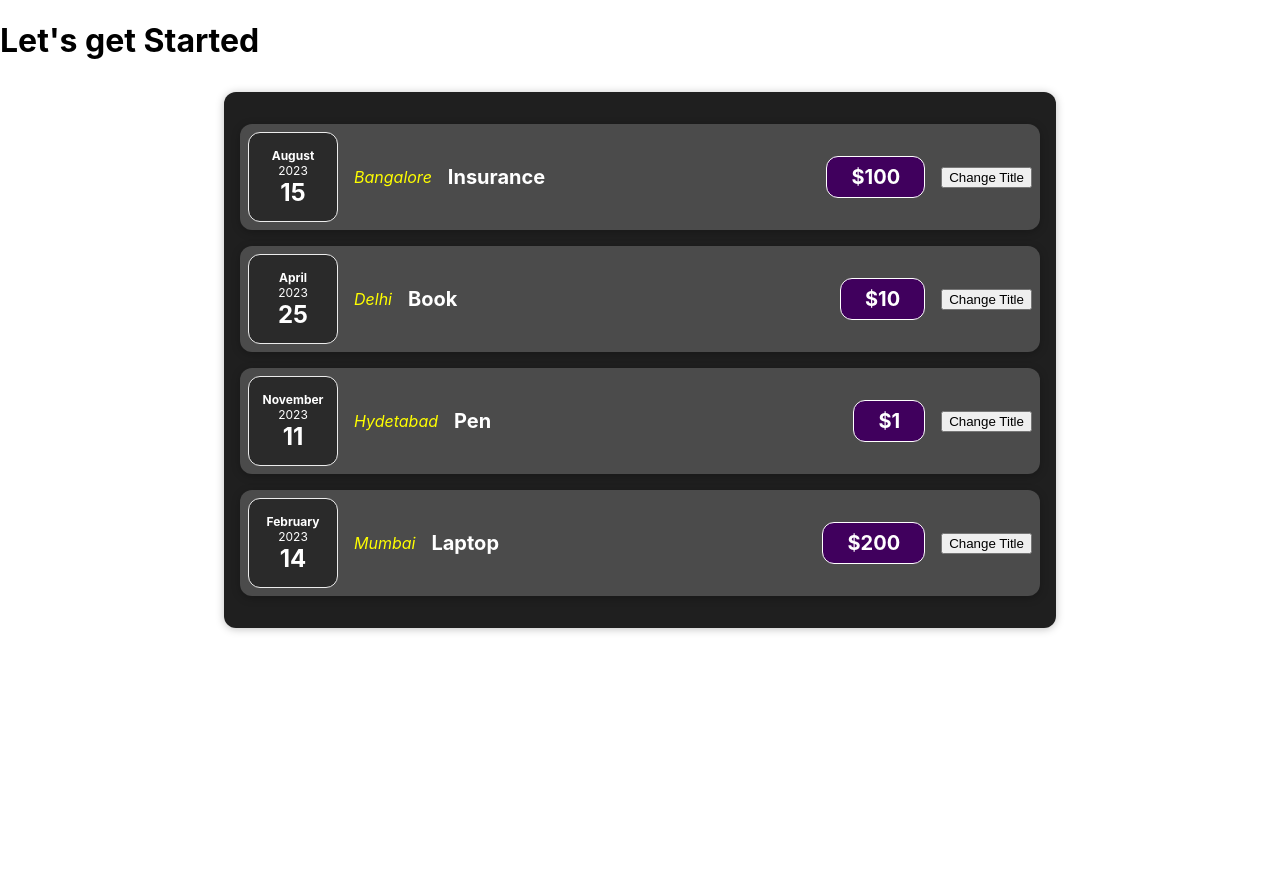
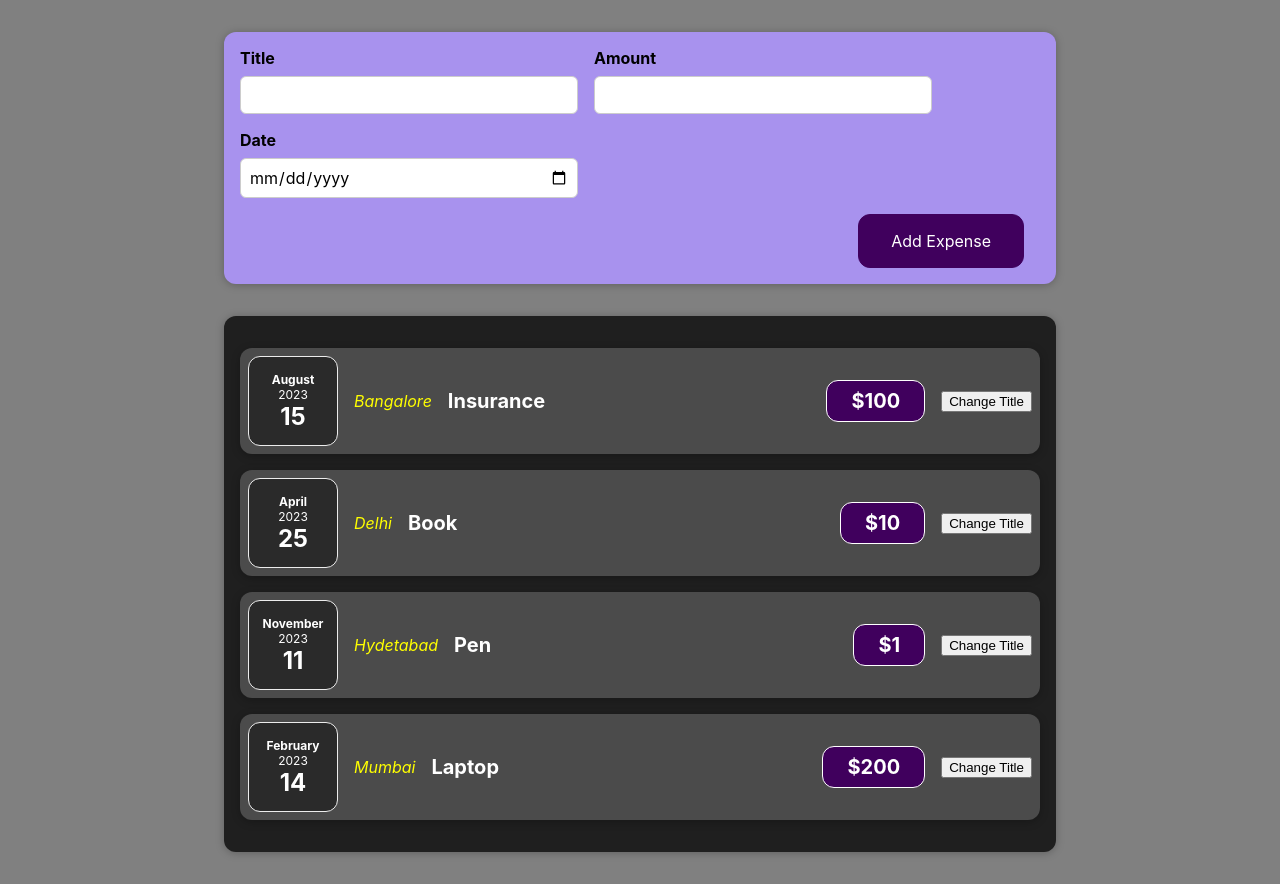
Before and after one commit to neilrrai/SharpenerReact, a React (Create React App) app: page / in a window 1280 px wide. Before the commit the page ends 800 px from the top, so only its background shows below. Built offline with nearby package versions, Linux system fonts and the light colour scheme.

Commit message:
3/12 Managing Multiple States

```diff
--- a/src/App.js
+++ b/src/App.js
@@ -1,11 +1,12 @@
 // Write your code at relevant places in the code below:
 
+import NewExpense from "components/NewExpense/NewExpense";
 import Expenses from "./components/Expenses/Expenses";
 
 function App() {
   return (
     <div>
-      <h1>Let's get Started</h1>
+      <NewExpense />
       <Expenses />
     </div>
   );
--- a/src/components/Expenses/ExpenseItem.jsx
+++ b/src/components/Expenses/ExpenseItem.jsx
@@ -14,7 +14,6 @@
   // defining onClick function
   const buttonClickHandler = (event) => {
     setTitle("New Title");
-    console.log("Button Clicked");
   };
 
   return (
--- /dev/null
+++ b/src/components/NewExpense/ExpenseForm.css
@@ -0,0 +1,26 @@
+.new-expense__controls {
+  display: flex;
+  flex-wrap: wrap;
+  gap: 1rem;
+  margin-bottom: 1rem;
+  text-align: left;
+}
+
+.new-expense__control label {
+  font-weight: bold;
+  margin-bottom: 0.5rem;
+  display: block;
+}
+
+.new-expense__control input {
+  font: inherit;
+  padding: 0.5rem;
+  border-radius: 6px;
+  border: 1px solid #ccc;
+  width: 20rem;
+  max-width: 100%;
+}
+
+.new-expense__actions {
+  text-align: right;
+}
--- /dev/null
+++ b/src/components/NewExpense/ExpenseForm.jsx
@@ -0,0 +1,48 @@
+import React, { useState } from "react";
+import "./ExpenseForm.css";
+
+const ExpenseForm = () => {
+  const [enteredTitle, setEnteredTitle] = useState("");
+  const [enteredAmount, setEnteredAmount] = useState("");
+  const [enteredDate, setEnteredDate] = useState("");
+
+  const titleChangeHandler = (event) => {
+    setEnteredTitle(event.target.value);
+  };
+  const amountChangeHandler = (event) => {
+    setEnteredAmount(event.target.value);
+  };
+  const dateChangeHandler = (event) => {
+    setEnteredDate(event.target.value);
+  };
+
+  return (
+    <form>
+      <div className="new-expense__controls">
+        <div className="new-expense__control">
+          <label htmlFor="title">Title</label>
+          <input type="text" id="title" onChange={titleChangeHandler} />
+        </div>
+        <div className="new-expense__control">
+          <label htmlFor="amount">Amount</label>
+          <input type="number" id="amount" onChange={amountChangeHandler} />
+        </div>
+        <div className="new-expense__control">
+          <label htmlFor="date">Date</label>
+          <input
+            type="date"
+            id="date"
+            min="2023-01-01"
+            max="2024-12-31"
+            onChange={dateChangeHandler}
+          />
+        </div>
+      </div>
+      <div className="new-expense__actions">
+        <button type="submit">Add Expense</button>
+      </div>
+    </form>
+  );
+};
+
+export default ExpenseForm;
--- /dev/null
+++ b/src/components/NewExpense/NewExpense.css
@@ -0,0 +1,38 @@
+.new-expense {
+  background-color: #a892ee;
+  padding: 1rem;
+  margin: 2rem auto;
+  width: 50rem;
+  max-width: 95%;
+  border-radius: 12px;
+  text-align: center;
+  box-shadow: 0 1px 8px rgba(0, 0, 0, 0.25);
+}
+
+.new-expense button {
+  font: inherit;
+  cursor: pointer;
+  padding: 1rem 2rem;
+  border: 1px solid #40005d;
+  background-color: #40005d;
+  color: white;
+  border-radius: 12px;
+  margin-right: 1rem;
+}
+
+.new-expense button:hover,
+.new-expense button:active {
+  background-color: #510674;
+  border-color: #510674;
+}
+
+.new-expense button.alternative {
+  color: #220131;
+  border-color: transparent;
+  background-color: transparent;
+}
+
+.new-expense button.alternative:hover,
+.new-expense button.alternative:active {
+  background-color: #ddb3f8;
+}
--- /dev/null
+++ b/src/components/NewExpense/NewExpense.jsx
@@ -0,0 +1,13 @@
+import React from "react";
+import ExpenseForm from "./ExpenseForm";
+import "./NewExpense.css";
+
+const NewExpense = () => {
+  return (
+    <div className="new-expense">
+      <ExpenseForm />
+    </div>
+  );
+};
+
+export default NewExpense;
--- a/src/index.css
+++ b/src/index.css
@@ -5,6 +5,7 @@
     sans-serif;
   -webkit-font-smoothing: antialiased;
   -moz-osx-font-smoothing: grayscale;
+  background-color: gray;
 }
 
 code {
```
